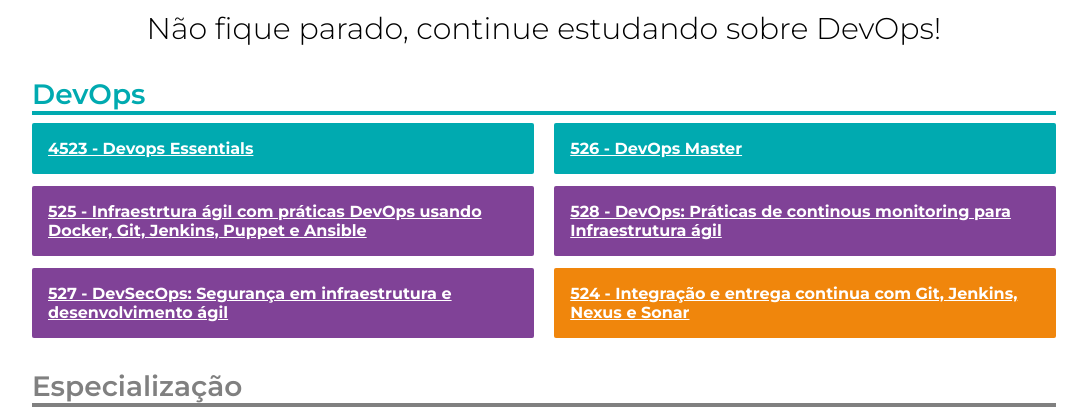
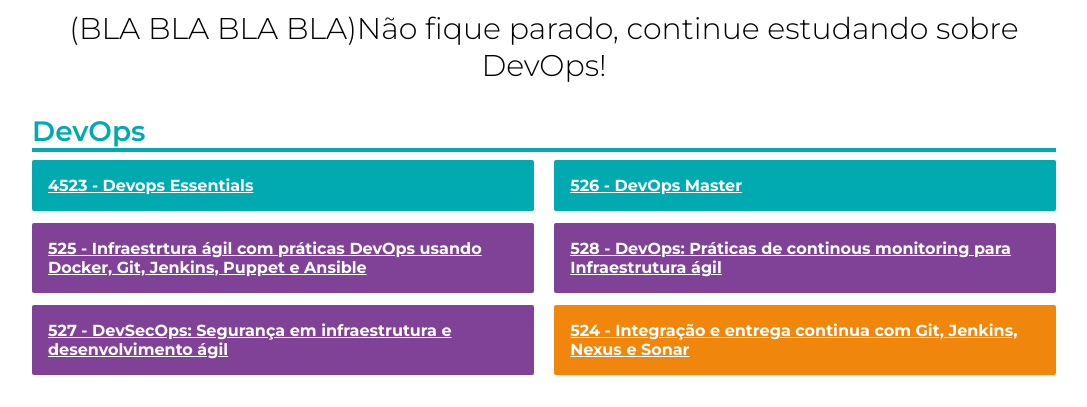
Before and after one commit to 4linux/DevOpsLab-HelloWorld, a Flask app: page / in a window 1280 px wide. Shown: the part 385-792 px from the top of the page, without its empty margins (96-1183 px from the left). Run offline with Flask 2, Linux system fonts and the light colour scheme.

Commit message:
first commit

```diff
--- a/templates/index.html
+++ b/templates/index.html
@@ -21,7 +21,7 @@
 	<div class="container">
 		<div class="devops-paths">
 
-			<p class="keep-studying">Não fique parado, continue estudando sobre DevOps!</p>
+			<p class="keep-studying">(BLA BLA BLA BLA)Não fique parado, continue estudando sobre DevOps!</p>
 
 			<div class="devops-path path">
 				<h1>DevOps</h1>
```
